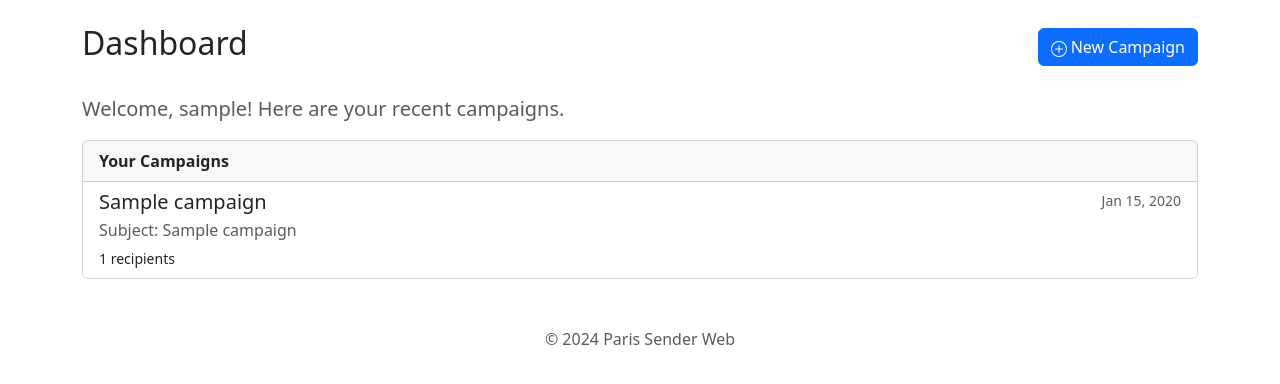
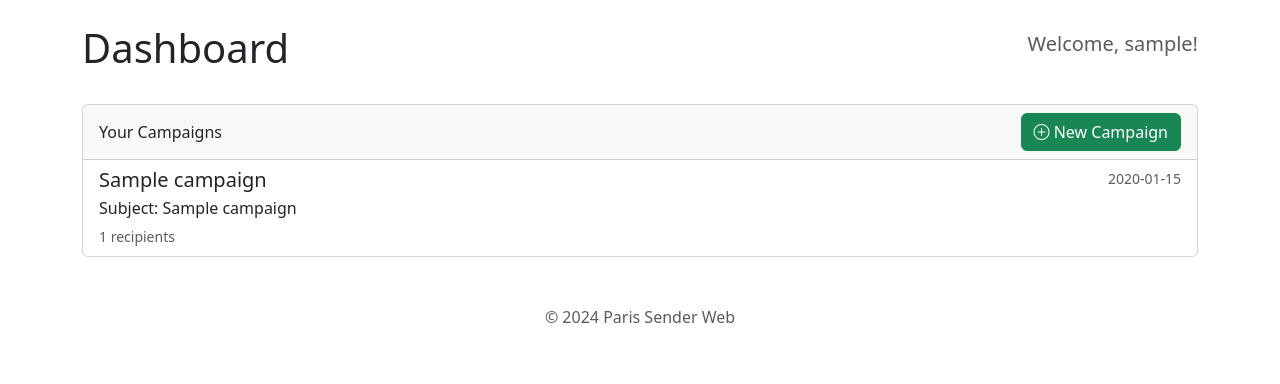
Before and after one commit to Sussyfreelandx/smtpweb, a Flask app: page / in a window 1280 px wide. Shown: the part 56-440 px from the top of the page. Run offline with Flask 3, Linux system fonts and the light colour scheme; a user stored in the database is signed in; tables that the repository leaves empty hold one stand-in row (values such as "Sample post").

Commit message:
Update dashboard.html

```diff
--- a/app/templates/dashboard.html
+++ b/app/templates/dashboard.html
@@ -2,34 +2,33 @@
 
 {% block content %}
     <div class="d-flex justify-content-between align-items-center mb-4">
-        <h1 class="h2">Dashboard</h1>
-        <a href="{{ url_for('main.new_campaign') }}" class="btn btn-primary">
-            <svg xmlns="http://www.w3.org/2000/svg" width="16" height="16" fill="currentColor" class="bi bi-plus-circle" viewBox="0 0 16 16"><path d="M8 15A7 7 0 1 1 8 1a7 7 0 0 1 0 14zm0 1A8 8 0 1 0 8 0a8 8 0 0 0 0 16z"/><path d="M8 4a.5.5 0 0 1 .5.5v3h3a.5.5 0 0 1 0 1h-3v3a.5.5 0 0 1-1 0v-3h-3a.5.5 0 0 1 0-1h3v-3A.5.5 0 0 1 8 4z"/></svg>
-            New Campaign
-        </a>
+        <h1>Dashboard</h1>
+        <p class="lead text-muted">Welcome, {{ current_user.username }}!</p>
     </div>
-    <p class="lead text-muted">Welcome, {{ current_user.username }}! Here are your recent campaigns.</p>
 
     <div class="card">
-        <div class="card-header fw-bold">
+        <div class="card-header d-flex justify-content-between align-items-center">
             Your Campaigns
+            <a href="{{ url_for('main.new_campaign') }}" class="btn btn-success">
+                <i class="bi bi-plus-circle"></i> New Campaign
+            </a>
         </div>
         <div class="list-group list-group-flush">
             {% for campaign in campaigns %}
             <a href="{{ url_for('main.view_campaign', campaign_id=campaign.id) }}" class="list-group-item list-group-item-action">
                 <div class="d-flex w-100 justify-content-between">
                     <h5 class="mb-1">{{ campaign.name }}</h5>
-                    <small class="text-muted">{{ campaign.created_at.strftime('%b %d, %Y') }}</small>
+                    <small class="text-muted">{{ campaign.created_at.strftime('%Y-%m-%d') }}</small>
                 </div>
-                <p class="mb-1 text-muted">Subject: {{ campaign.subject }}</p>
-                <small>{{ campaign.recipients.count() }} recipients</small>
+                <p class="mb-1">Subject: {{ campaign.subject }}</p>
+                <small class="text-muted">{{ campaign.recipients.count() }} recipients</small>
             </a>
             {% else %}
             <div class="list-group-item text-center p-4">
-                <p class="mb-0">You have no campaigns yet.</p>
-                <a href="{{ url_for('main.new_campaign') }}">Create your first one!</a>
+                <p>You have no campaigns yet.</p>
+                <a href="{{ url_for('main.new_campaign') }}" class="btn btn-primary">Create Your First Campaign</a>
             </div>
             {% endfor %}
-        </ul>
+        </div>
     </div>
 {% endblock %}
```
